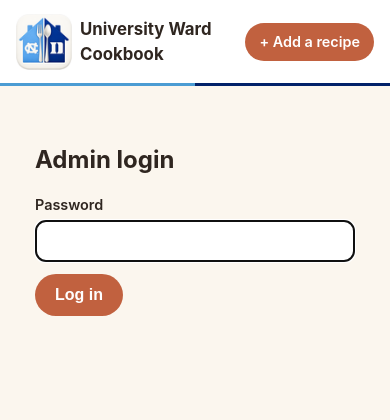
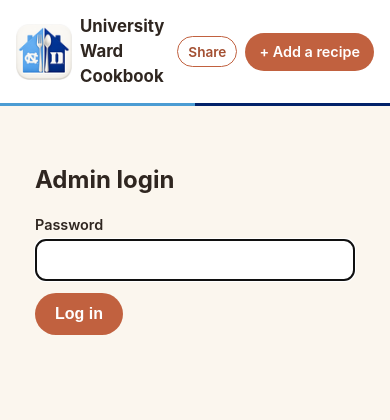
Before and after one commit to mbethers/ward-recipe-book, a Flask app: page /admin/login in a window 390 px wide. Shown: the top 420 px of the page. Run offline with Flask 3, Linux system fonts and the light colour scheme; some libraries are stand-ins or nearby versions.

Commit message:
Add separate home-screen icon for admin pages, and a Share button
Admin pages now extend admin_base.html, which overrides the
apple-touch-icon and web-app title so 'Add to Home Screen' from any
/admin page gives a distinct icon (house-divided icon + Bishop Tools
portrait badge) that launches straight into the admin console -
no separate URL/subdomain needed since it's the same domain.

Also adds a Share button in the header using the Web Share API
(falls back to copy-to-clipboard) so recipes/the cookbook itself
can be quickly passed along.

Co-Authored-By: Claude Sonnet 5 <noreply@anthropic.com>

```diff
--- a/static/style.css
+++ b/static/style.css
@@ -69,6 +69,24 @@ a:hover { text-decoration: underline; }
   white-space: nowrap;
 }
 .site-header .add-link:hover { background: var(--terracotta-dark); text-decoration: none; }
+.site-header .header-actions { display: flex; align-items: center; gap: 8px; }
+.site-header .share-link {
+  background: transparent;
+  border: 1.5px solid var(--terracotta);
+  color: var(--terracotta-dark);
+  padding: 6.5px 14px;
+  border-radius: 999px;
+  font-size: 0.9rem;
+  font-weight: 600;
+  white-space: nowrap;
+  cursor: pointer;
+  font-family: inherit;
+}
+.site-header .share-link:hover { background: var(--terracotta); color: #fff; }
+.site-header .share-link.copied { background: var(--sage); border-color: var(--sage); color: #fff; }
+@media (max-width: 480px) {
+  .site-header .share-link { padding: 6.5px 10px; font-size: 0.85rem; }
+}
 
 .site-footer {
   display: flex;
--- /dev/null
+++ b/templates/admin_base.html
@@ -0,0 +1,12 @@
+{% extends "base.html" %}
+{#
+  Admin pages extend this instead of base.html directly so that "Add to Home
+  Screen" from any /admin page picks up a distinct icon (house-divided app
+  icon + Bishop Tools badge) and label - giving Mark/Jenae a separate iPhone
+  icon that opens straight to the admin console, without needing a second
+  URL or subdomain.
+#}
+{% block home_screen_icon %}
+<link rel="apple-touch-icon" href="{{ url_for('static', filename='admin-touch-icon.png') }}">
+<meta name="apple-mobile-web-app-title" content="Cookbook Admin">
+{% endblock %}
--- a/templates/admin_edit.html
+++ b/templates/admin_edit.html
@@ -1,4 +1,4 @@
-{% extends "base.html" %}
+{% extends "admin_base.html" %}
 {% block title %}Review recipe - Admin{% endblock %}
 {% block content %}
 
--- a/templates/admin_login.html
+++ b/templates/admin_login.html
@@ -1,4 +1,4 @@
-{% extends "base.html" %}
+{% extends "admin_base.html" %}
 {% block title %}Admin login - {{ ward_name }} Cookbook{% endblock %}
 {% block content %}
 <div class="admin-login">
--- a/templates/admin_photos.html
+++ b/templates/admin_photos.html
@@ -1,4 +1,4 @@
-{% extends "base.html" %}
+{% extends "admin_base.html" %}
 {% block title %}Pending photos - Admin{% endblock %}
 {% block content %}
 
--- a/templates/admin_published.html
+++ b/templates/admin_published.html
@@ -1,4 +1,4 @@
-{% extends "base.html" %}
+{% extends "admin_base.html" %}
 {% block title %}Published recipes - Admin{% endblock %}
 {% block content %}
 
--- a/templates/admin_queue.html
+++ b/templates/admin_queue.html
@@ -1,4 +1,4 @@
-{% extends "base.html" %}
+{% extends "admin_base.html" %}
 {% block title %}Pending recipes - Admin{% endblock %}
 {% block content %}
 
--- a/templates/admin_settings.html
+++ b/templates/admin_settings.html
@@ -1,4 +1,4 @@
-{% extends "base.html" %}
+{% extends "admin_base.html" %}
 {% block title %}Homepage text - Admin{% endblock %}
 {% block content %}
 
--- a/templates/base.html
+++ b/templates/base.html
@@ -7,7 +7,10 @@
   <link rel="stylesheet" href="{{ url_for('static', filename='style.css') }}">
   <link rel="icon" type="image/png" sizes="32x32" href="{{ url_for('static', filename='favicon-32.png') }}">
   <link rel="icon" type="image/png" sizes="16x16" href="{{ url_for('static', filename='favicon-16.png') }}">
+  {% block home_screen_icon %}
   <link rel="apple-touch-icon" href="{{ url_for('static', filename='apple-touch-icon.png') }}">
+  <meta name="apple-mobile-web-app-title" content="{{ ward_name }} Cookbook">
+  {% endblock %}
   <link rel="manifest" href="{{ url_for('static', filename='manifest.webmanifest') }}">
   <meta name="theme-color" content="#c1613f">
 </head>
@@ -17,7 +20,10 @@
       <img class="brand-logo" src="{{ url_for('static', filename='brand-logo.png') }}" alt="">
       {{ ward_name }} Cookbook
     </a>
-    <a class="add-link" href="{{ url_for('submit_form') }}">+ Add a recipe</a>
+    <div class="header-actions">
+      <button type="button" class="share-link" id="share-app">Share</button>
+      <a class="add-link" href="{{ url_for('submit_form') }}">+ Add a recipe</a>
+    </div>
   </header>
 
   {% with messages = get_flashed_messages() %}
@@ -38,5 +44,39 @@
     <img class="footer-icon" src="{{ url_for('static', filename='bishop-tools-icon.png') }}" alt="">
     <span>Bishop Bethers and his buddy Claude Code are to blame for this app</span>
   </footer>
+
+  <script>
+    (function () {
+      var btn = document.getElementById('share-app');
+      if (!btn) return;
+      btn.addEventListener('click', async function () {
+        var shareData = {
+          title: document.title,
+          text: 'Check out the {{ ward_name }} Cookbook!',
+          url: window.location.href
+        };
+        if (navigator.share) {
+          try { await navigator.share(shareData); } catch (err) { /* user cancelled - do nothing */ }
+          return;
+        }
+        if (navigator.clipboard) {
+          try {
+            await navigator.clipboard.writeText(shareData.url);
+            var original = btn.textContent;
+            btn.textContent = 'Link copied!';
+            btn.classList.add('copied');
+            setTimeout(function () {
+              btn.textContent = original;
+              btn.classList.remove('copied');
+            }, 2000);
+          } catch (err) {
+            window.prompt('Copy this link:', shareData.url);
+          }
+        } else {
+          window.prompt('Copy this link:', shareData.url);
+        }
+      });
+    })();
+  </script>
 </body>
 </html>
```
Also changed, not shown: static/admin-touch-icon.png (added).
